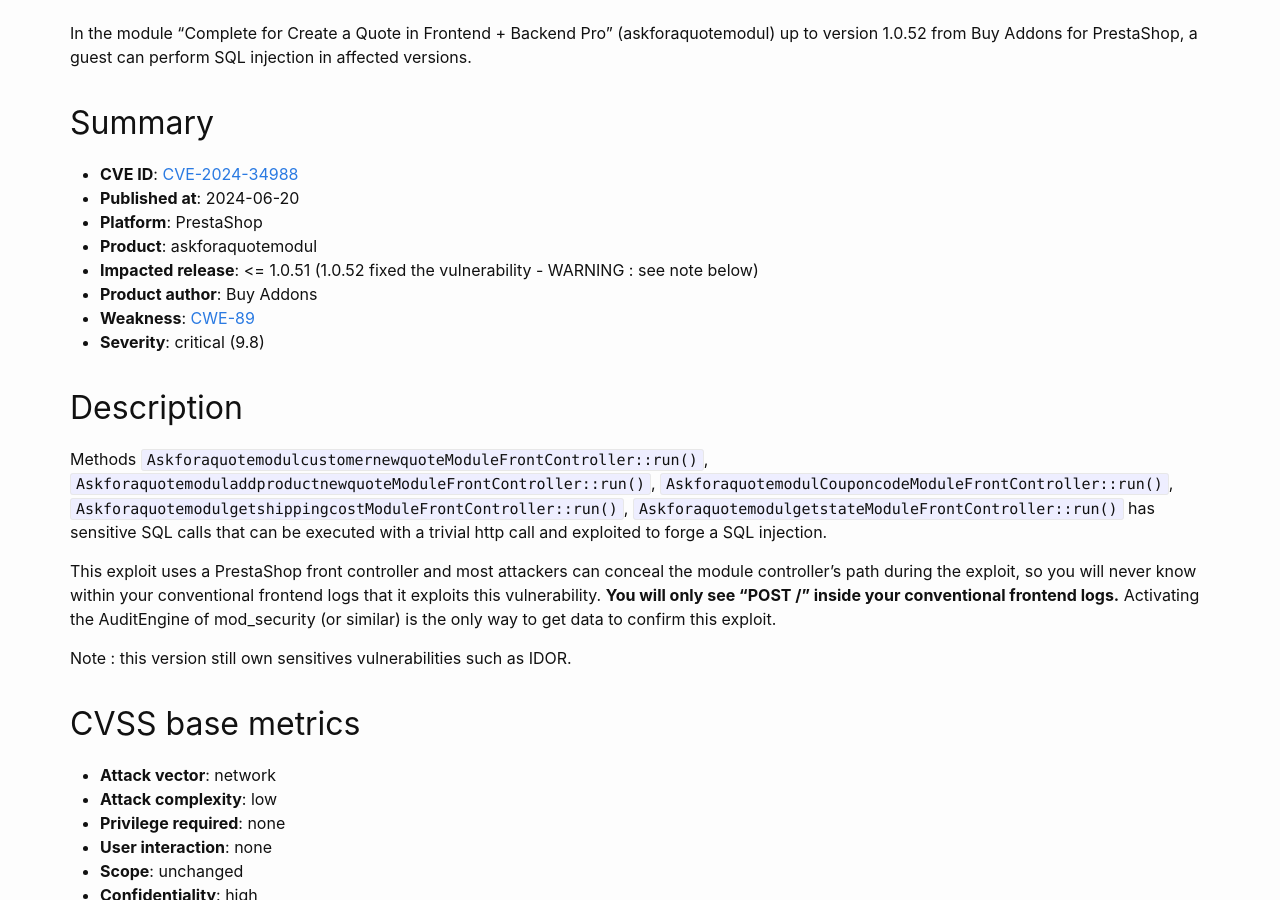
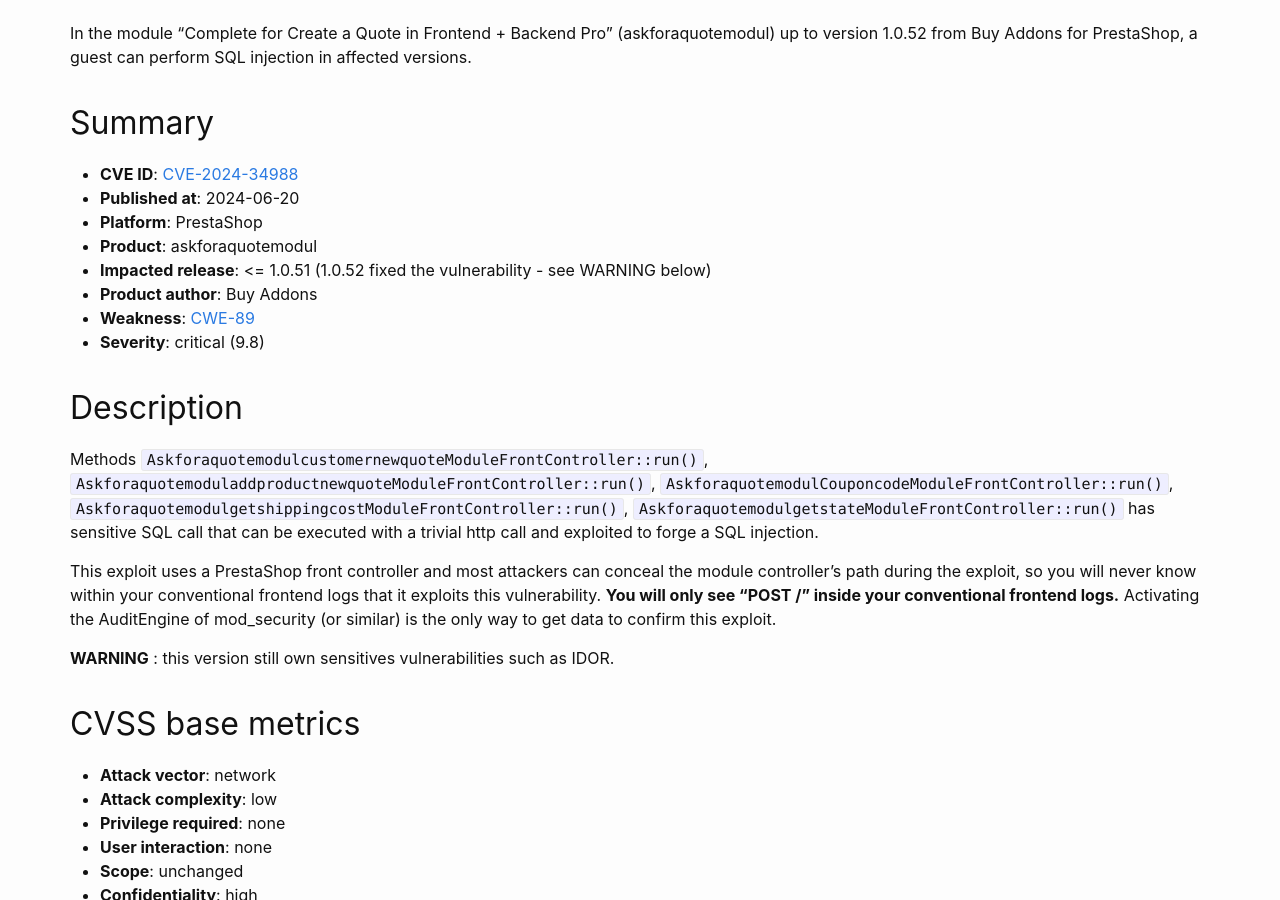
Before and after one commit to friends-of-presta/security-advisories, a Jekyll site: the page built from _posts/2024-06-20-askforaquotemodul.md, in a window 1280 px wide and 900 px high, scrolled down 650 px. Built offline with Jekyll 4.4.1, drawn with Linux system fonts in a browser that asks for light colours.

Commit message:
Update 2024-06-20-askforaquotemodul.md

```diff
--- a/_posts/2024-06-20-askforaquotemodul.md
+++ b/_posts/2024-06-20-askforaquotemodul.md
@@ -17,18 +17,18 @@ In the module "Complete for Create a Quote in Frontend + Backend Pro" (askforaqu
 * **Published at**: 2024-06-20
 * **Platform**: PrestaShop
 * **Product**: askforaquotemodul
-* **Impacted release**: <= 1.0.51 (1.0.52 fixed the vulnerability - WARNING : see note below)
+* **Impacted release**: <= 1.0.51 (1.0.52 fixed the vulnerability - see WARNING below)
 * **Product author**: Buy Addons
 * **Weakness**: [CWE-89](https://cwe.mitre.org/data/definitions/89.html)
 * **Severity**: critical (9.8)
 
 ## Description
 
-Methods `AskforaquotemodulcustomernewquoteModuleFrontController::run()`, `AskforaquotemoduladdproductnewquoteModuleFrontController::run()`, `AskforaquotemodulCouponcodeModuleFrontController::run()`, `AskforaquotemodulgetshippingcostModuleFrontController::run()`, `AskforaquotemodulgetstateModuleFrontController::run()` has sensitive SQL calls that can be executed with a trivial http call and exploited to forge a SQL injection.
+Methods `AskforaquotemodulcustomernewquoteModuleFrontController::run()`, `AskforaquotemoduladdproductnewquoteModuleFrontController::run()`, `AskforaquotemodulCouponcodeModuleFrontController::run()`, `AskforaquotemodulgetshippingcostModuleFrontController::run()`, `AskforaquotemodulgetstateModuleFrontController::run()` has sensitive SQL call that can be executed with a trivial http call and exploited to forge a SQL injection.
 
 This exploit uses a PrestaShop front controller and most attackers can conceal the module controller's path during the exploit, so you will never know within your conventional frontend logs that it exploits this vulnerability. **You will only see "POST /" inside your conventional frontend logs.** Activating the AuditEngine of mod_security (or similar) is the only way to get data to confirm this exploit.
 
-Note : this version still own sensitives vulnerabilities such as IDOR.
+**WARNING** : this version still own sensitives vulnerabilities such as IDOR.
 
 ## CVSS base metrics
 
```
